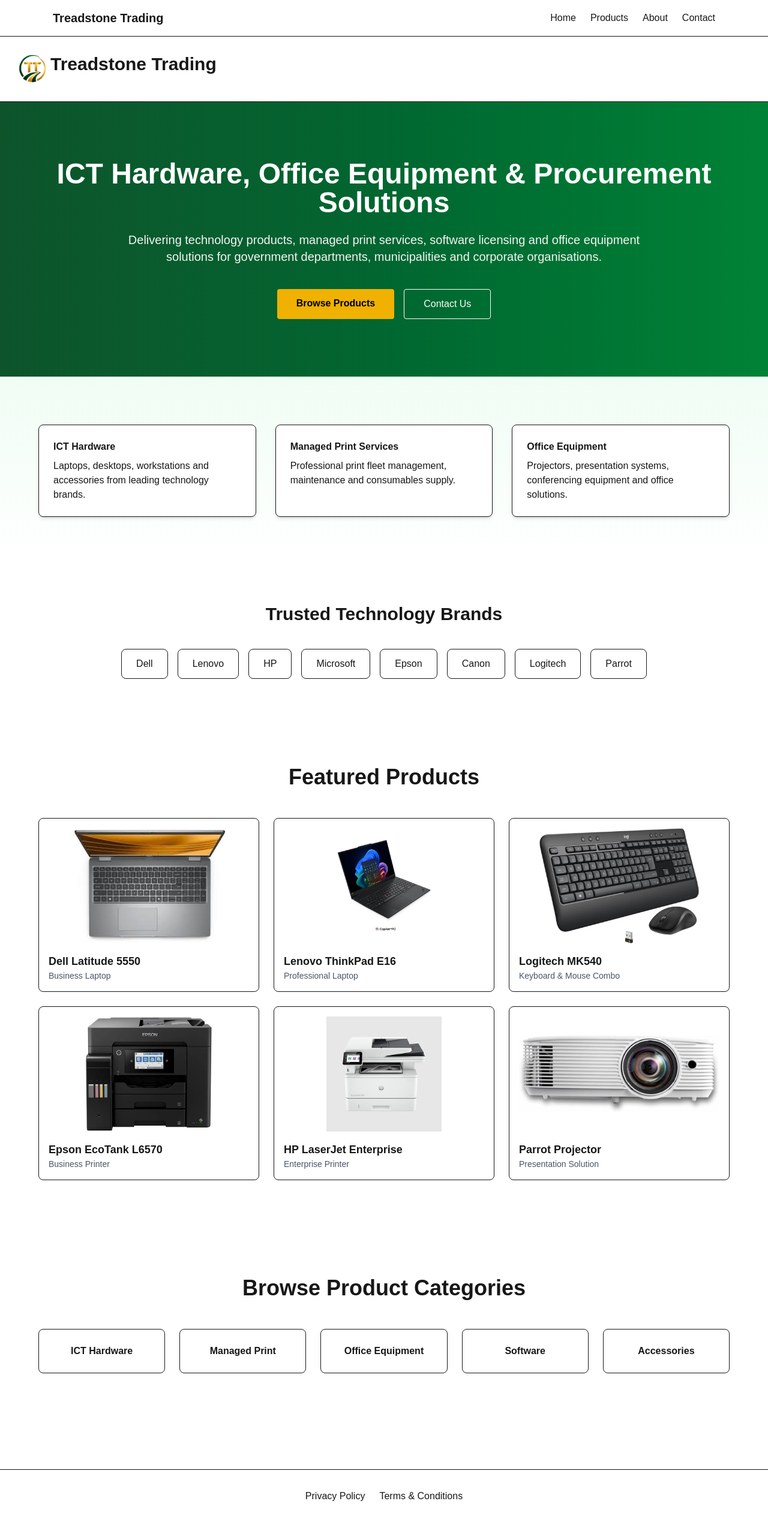
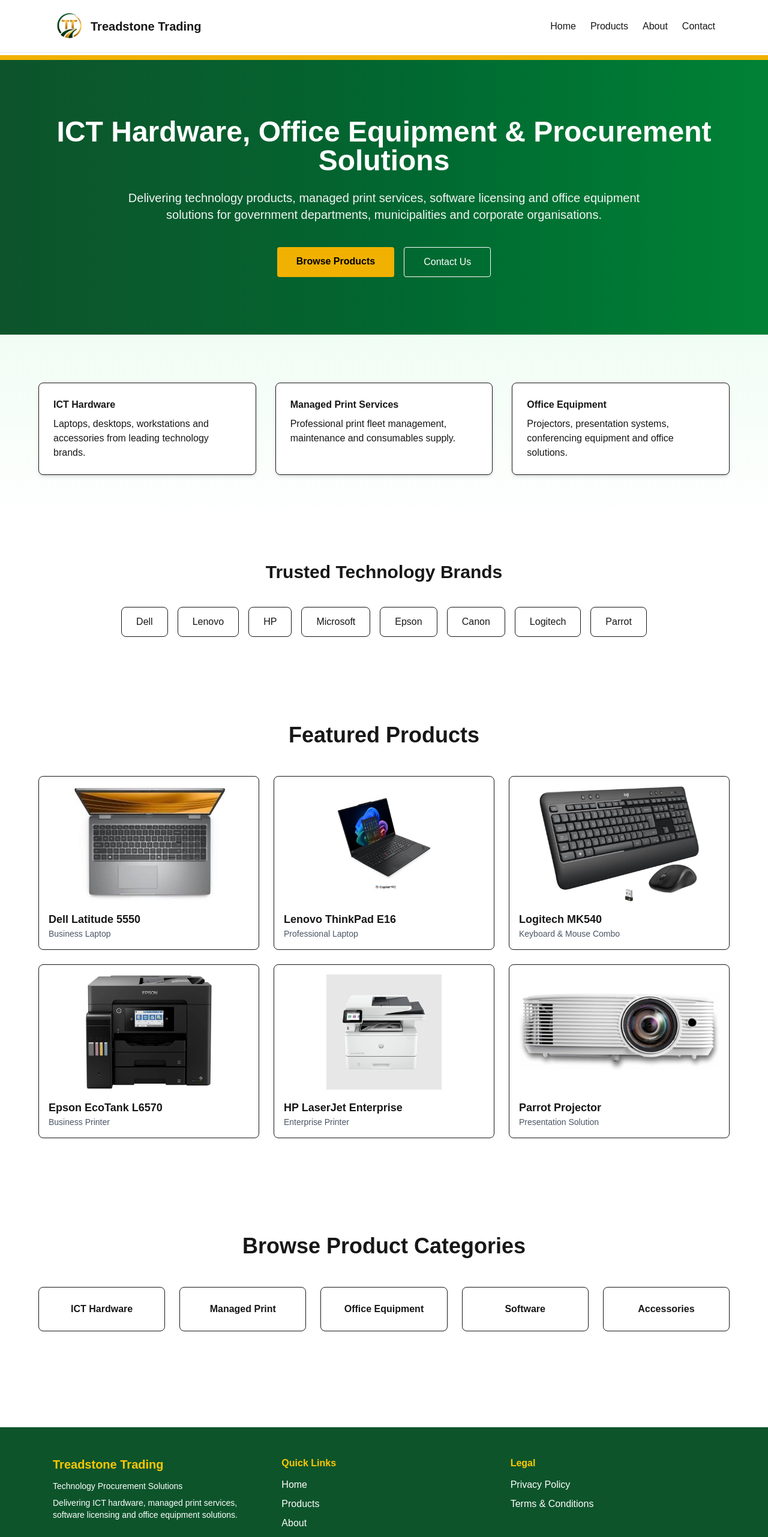
Before and after one commit to lirpa-ai/GPEP-Prototype, a Next.js app: page / in a window 1280 px wide. Shown: the top 2563 px of the page at 60% size. Before the commit the page ends 2539 px from the top, so only its background shows below. Built offline with nearby package versions, Linux system fonts and the light colour scheme.

Commit message:
modified home page and nav bar files

```diff
--- a/app/components/Navbar.tsx
+++ b/app/components/Navbar.tsx
@@ -1,16 +1,23 @@
 import Link from "next/link";
-
+import Image from "next/image";
 export default function Navbar() {
   return (
-    <header className="border-b">
+  <header className="border-b border-gray-200 shadow-sm">
     <div className="max-w-6xl mx-auto px-6 py-4 flex items-center justify-between">
-
+        <div className="flex items-center gap-2">
+          <Image
+            src="/images/treadstonetrading_logo.png"
+            alt="Treadstone Trading"
+            width={55}
+            height={55}
+          />
           <Link
             href="/"
             className="text-xl font-bold"
           >
             Treadstone Trading
           </Link>
+        </div>
 
         <nav className="flex gap-6 items-center">
           <Link href="/" className="hover:underline">
@@ -29,7 +36,10 @@ export default function Navbar() {
             Contact
           </Link>
         </nav>
+
     </div>
   </header>
+
   );
+
 }
--- a/app/page.tsx
+++ b/app/page.tsx
@@ -4,20 +4,9 @@ export default function Home() {
   return (
 <main className="min-h-screen bg-white">
 
-      <header className="flex justify-between items-center p-6 border-b">
-          <div className="flex items-center">
-            <Image
-              src="/images/treadstonetrading_logo.png"
-              alt="Treadstone Trading"
-              width={60}
-              height={60}
-            />
-            <h1 className="text-3xl font-bold mb-4">
-              Treadstone Trading
-            </h1>
-          </div>
+  <div className="h-1 bg-white"></div>
 
-      </header>
+  <div className="h-2 bg-yellow-500"></div>
 
   <section className="text-center py-24 px-6 bg-gradient-to-r from-green-900 via-green-800 to-green-700 text-white">
 
@@ -212,12 +201,66 @@ export default function Home() {
         </div>
 
       </section>
-      <footer className="border-t mt-20 py-8 text-center">
-        <div className="flex justify-center gap-6">
-          <Link href="/privacy-policy">Privacy Policy</Link>
-          <Link href="/terms">Terms & Conditions</Link>
+      <div className="h-1 bg-yellow-500">
+        <footer className="bg-green-900 text-white mt-20">
+            <div className="max-w-6xl mx-auto px-6 py-12">
+
+              <div className="grid md:grid-cols-3 gap-10">
+
+                <div>
+                  <h3 className="text-xl font-bold text-yellow-400 mb-3">
+                    Treadstone Trading
+                  </h3>
+
+                  <p className="text-sm">
+                    Technology Procurement Solutions
+                  </p>
+
+                  <p className="text-sm mt-2">
+                    Delivering ICT hardware, managed print services,
+                    software licensing and office equipment solutions.
+                  </p>
+                </div>
+
+                <div>
+                  <h4 className="font-semibold text-yellow-400 mb-3">
+                    Quick Links
+                  </h4>
+
+                  <div className="flex flex-col gap-2">
+                    <Link href="/">Home</Link>
+                    <Link href="/products">Products</Link>
+                    <Link href="/about">About</Link>
+                    <Link href="/contact">Contact</Link>
+                  </div>
+                </div>
+
+                <div>
+                  <h4 className="font-semibold text-yellow-400 mb-3">
+                    Legal
+                  </h4>
+
+                  <div className="flex flex-col gap-2">
+                    <Link href="/privacy-policy">
+                      Privacy Policy
+                    </Link>
+
+                    <Link href="/terms">
+                      Terms & Conditions
+                    </Link>
+                  </div>
+                </div>
+
+              </div>
+
+              <div className="border-t border-green-700 mt-10 pt-6 text-center text-sm">
+                © 2026 Treadstone Trading. All rights reserved.
+              </div>
+
+
           </div>
         </footer>
+        </div>
     </main>
   );
 }
```
Lines whose indentation alone changed are shown as unchanged.
